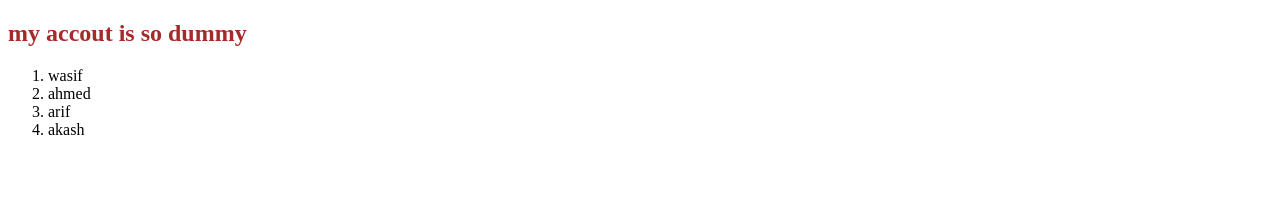
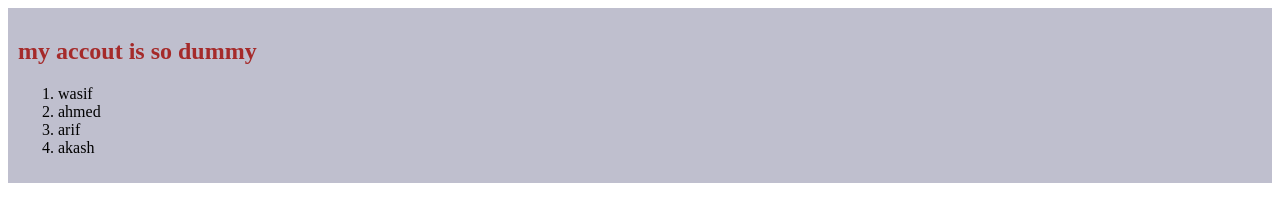
Before and after one commit to wasifahmed85/my-github-repo, a plain HTML site: page index.html in a window 1280 px wide. Drawn offline with Linux system fonts and the light colour scheme.

Commit message:
my new style

```diff
--- a/index.html
+++ b/index.html
@@ -7,13 +7,13 @@
     <link rel="stylesheet" href="style/github.css">
 </head>
 <body>
-    <div></div><h2>my accout is so dummy</h2>
+    <div><h2>my accout is so dummy</h2>
     <ol>
         <li>wasif</li>
         <li>ahmed</li>
         <li>arif</li>
         <li>akash</li>
-    </ol>
-</div>
+    </ol></div>
+
 </body>
 </html>
--- a/style/github.css
+++ b/style/github.css
@@ -2,5 +2,6 @@ h2{
     color: brown;
 }
 div{
-    background-color: rgb(9, 9, 143);
+    background-color: rgb(191, 191, 206);
+    padding: 10px;
 }
```
